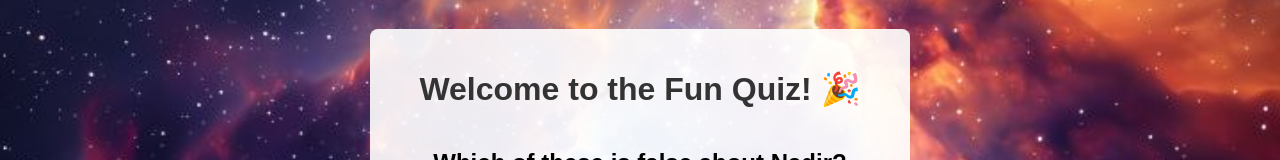
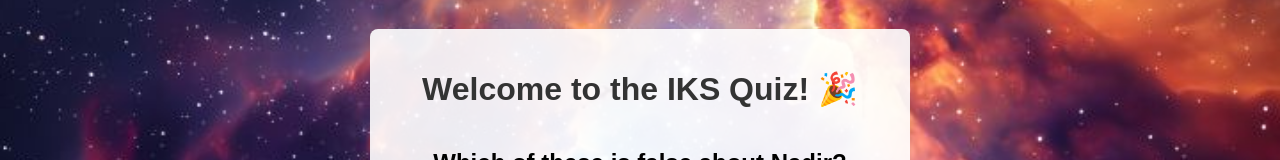
Before and after one commit to jeffrin-samuel/IKS-Quiz, a plain HTML site: page index.html in a window 1280 px wide. Shown: the part 176-336 px from the top of the page. Drawn offline with Linux system fonts and the light colour scheme.

Commit message:
Update index.html

```diff
--- a/index.html
+++ b/index.html
@@ -8,7 +8,7 @@
 </head>
 <body>
   <div id="quiz-container">
-    <h1>Welcome to the Fun Quiz! 🎉</h1>
+    <h1>Welcome to the IKS Quiz! 🎉</h1>
     <div id="question-section">
       <h2 id="question">Question will appear here</h2>
       <div id="options">
```
